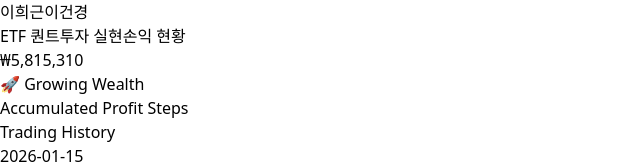
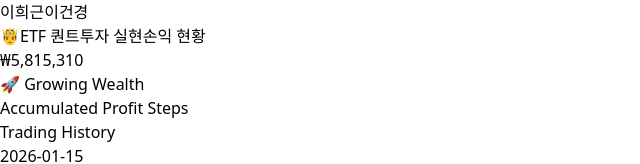
Before and after one commit to heekeunlee/etf-profit-note, a React (Vite) app: page / in a window 1280 px wide. Shown: the top 164 px of the page, without its empty margins (0-640 px from the left). Built offline with nearby package versions, Linux system fonts and the light colour scheme.

Commit message:
Add competitive emojis to dashboard title

```diff
--- a/src/components/Dashboard.jsx
+++ b/src/components/Dashboard.jsx
@@ -74,8 +74,10 @@ const Dashboard = () => {
                         </div>
                     </div>
 
-                    <h1 className="text-base font-bold text-gray-600 mb-2 uppercase tracking-wide">
-                        {activeUser === 'heekeun' ? 'ETF 퀀트투자 실현손익 현황' : '주식투자 실현손익 현황'}
+                    <h1 className="flex items-center justify-center gap-2 text-base font-bold text-gray-600 mb-2 uppercase tracking-wide">
+                        {activeUser === 'heekeun' && <span className="text-xl filter drop-shadow-sm transform hover:scale-110 transition-transform">🤴</span>}
+                        <span>{activeUser === 'heekeun' ? 'ETF 퀀트투자 실현손익 현황' : '주식투자 실현손익 현황'}</span>
+                        {activeUser === 'geonkyung' && <span className="text-xl filter drop-shadow-sm transform hover:scale-110 transition-transform">👸</span>}
                     </h1>
                     <div className="text-4xl font-extrabold text-gray-900 tracking-tight flex items-center justify-center gap-1">
                         <span className="text-2xl text-gray-400 font-bold self-start mt-1">₩</span>
```
